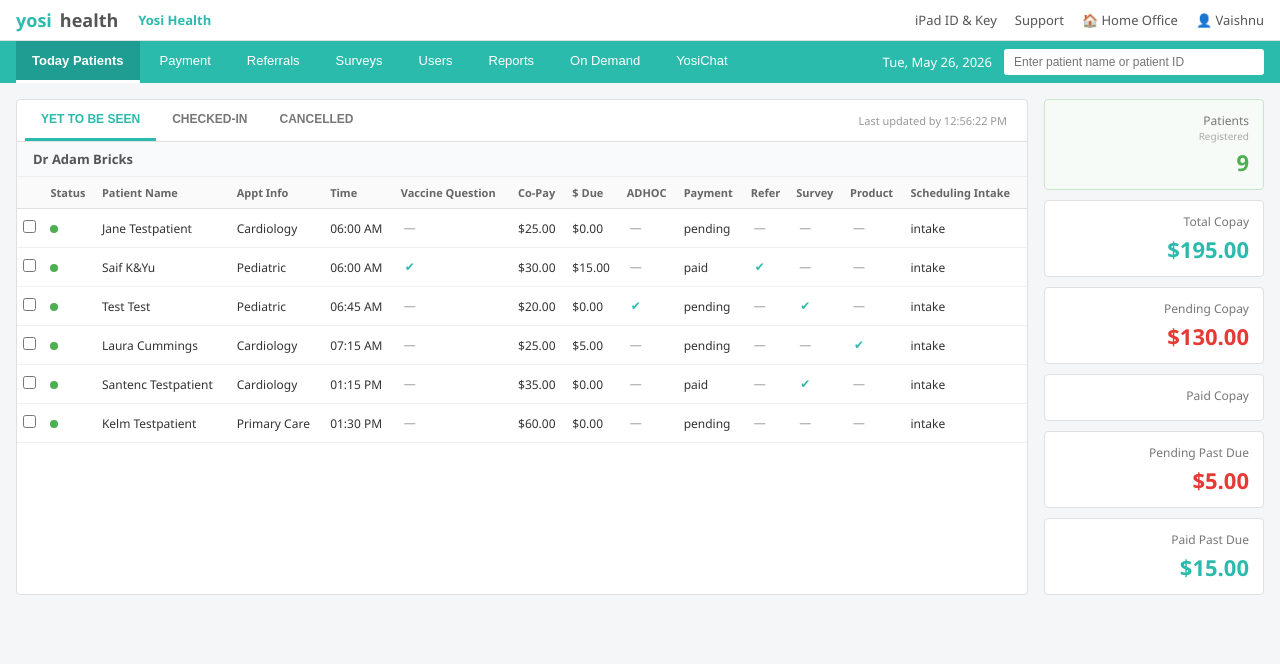
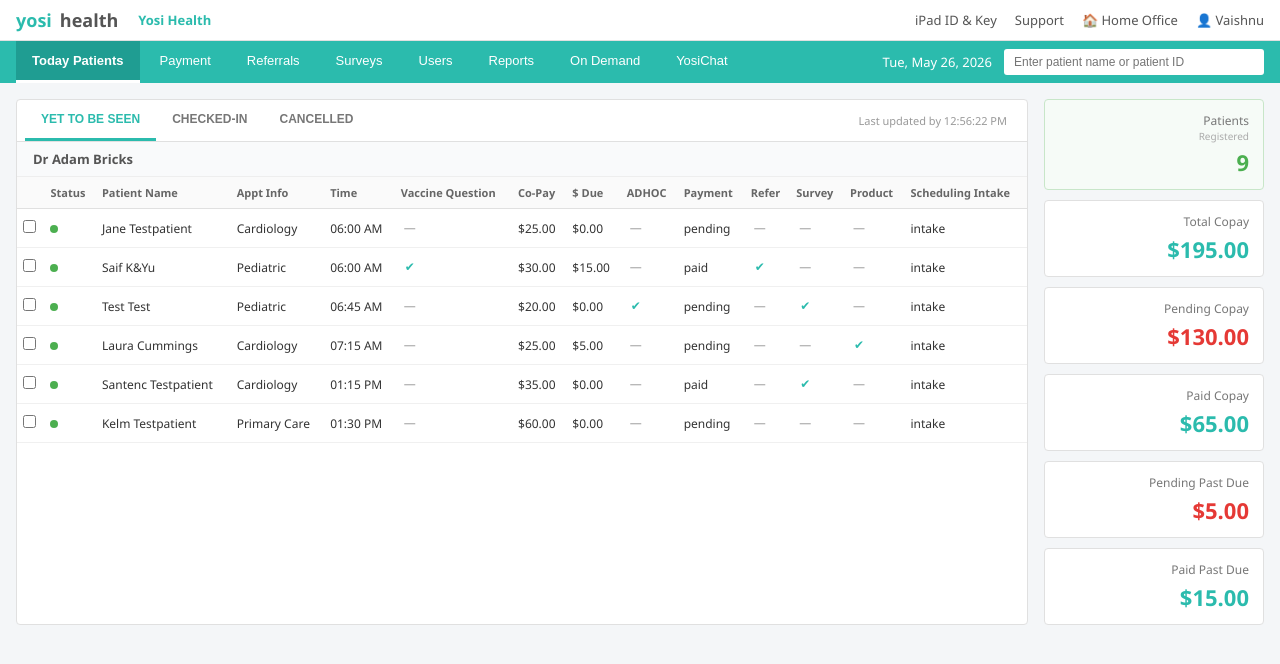
Before and after one commit to vaishnurajd-debug/Gstack-Demo, a React (Vite) app in the folder gstack-demo/: page / in a window 1280 px wide. Shown: the top 664 px of the page. Built offline with nearby package versions, Linux system fonts and the light colour scheme.

Commit message:
fix(qa): ISSUE-011 — Paid Copay value missing from sidebar stat panel

```diff
--- a/gstack-demo/src/App.jsx
+++ b/gstack-demo/src/App.jsx
@@ -184,7 +184,7 @@
 
           <div className="stat-block">
             <div className="stat-label">Paid Copay</div>
-            <div className="stat-value blue"></div>
+            <div className="stat-value blue">${paidCopay.toFixed(2)}</div>
           </div>
 
           <div className="stat-block">
```
